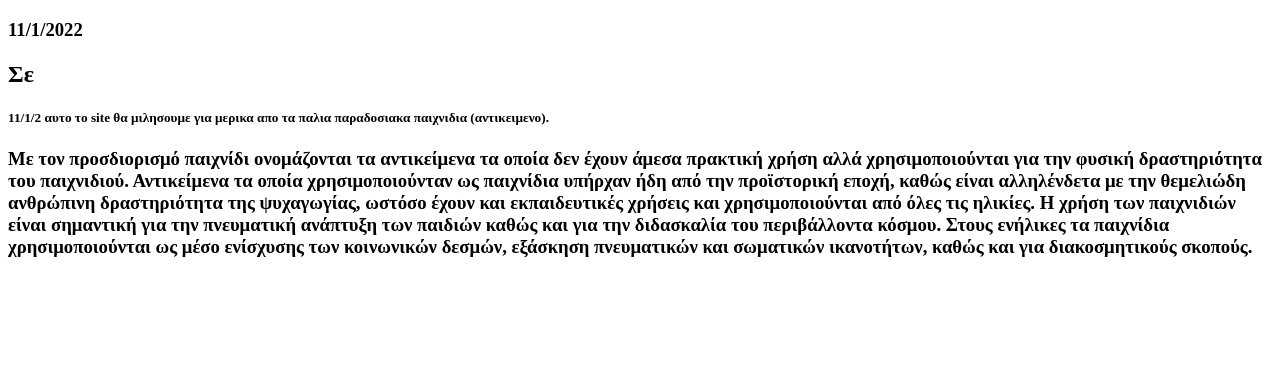
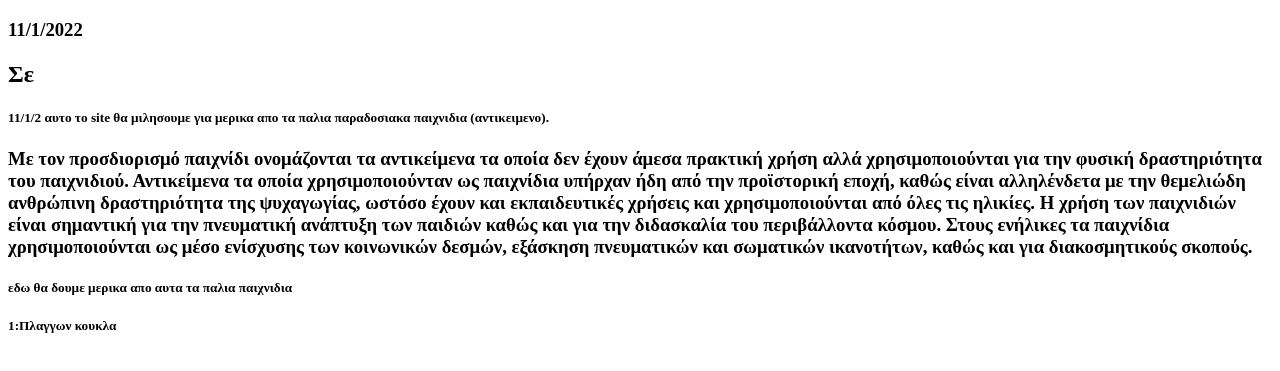
Before and after one commit to christinaa222/christinaa222.github.io, a plain HTML site: page index.html in a window 1280 px wide. Shown: the part 87-458 px from the top of the page. Drawn offline with Linux system fonts and the light colour scheme.

Commit message:
Update index.html

```diff
--- a/index.html
+++ b/index.html
@@ -12,3 +12,5 @@
    καθώς είναι αλληλένδετα με την θεμελιώδη ανθρώπινη δραστηριότητα της ψυχαγωγίας, ωστόσο έχουν και εκπαιδευτικές χρήσεις και χρησιμοποιούνται από όλες τις ηλικίες.
 Η χρήση των παιχνιδιών είναι σημαντική για την πνευματική ανάπτυξη των παιδιών καθώς και για την διδασκαλία του περιβάλλοντα κόσμου. Στους ενήλικες τα παιχνίδια
    χρησιμοποιούνται ως μέσο ενίσχυσης των κοινωνικών δεσμών, εξάσκηση πνευματικών και σωματικών ικανοτήτων, καθώς και για διακοσμητικούς σκοπούς. </h3>
+   <h5> εδω θα δουμε μερικα απο αυτα τα παλια παιχνιδια </h5>
+   <h5> 1:Πλαγγων κουκλα </h5>
```
